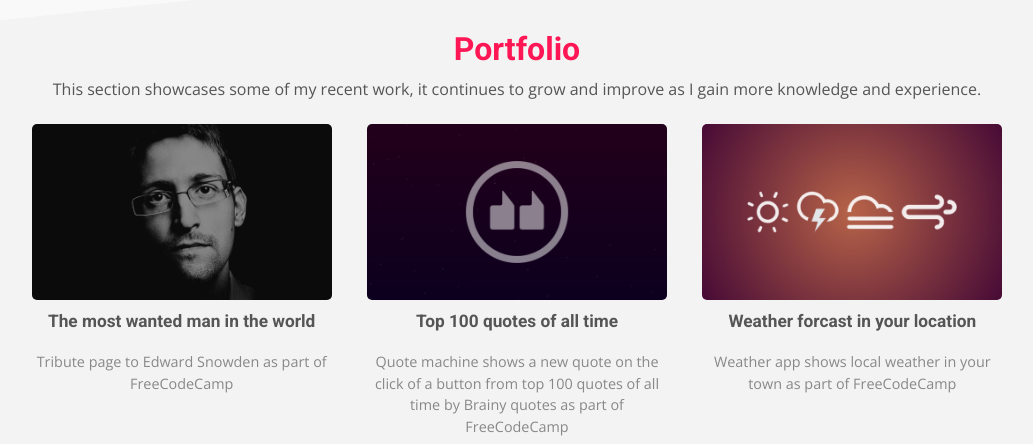
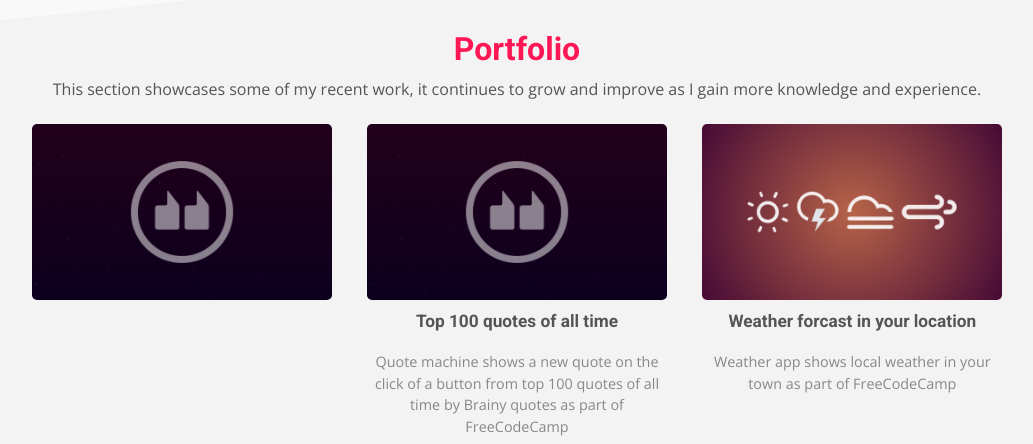
Before and after one commit to afaisalsahar/afaisalsahar.github.io, a plain HTML site: page index.html in a window 1280 px wide. Shown: the part 1380-1824 px from the top of the page, without its empty margins (123-1156 px from the left). Drawn offline with nearby package versions, Linux system fonts and the light colour scheme; some packages are replaced by stand-ins of ours; a script that the page names is missing.

Commit message:
Update index.html

```diff
--- a/index.html
+++ b/index.html
@@ -136,9 +136,9 @@
           <div class="row justify-content-center">
             <div class="col-12 col-sm-6 col-md-4">
               <div class="project">
-                <a href="FCC-Tribute" target="_blank"><img class="img" src="project_1.png" alt="The most wanted man in the world, Tribute to Edward Snowden"></a>
-                <p class="title">The most wanted man in the world</p>
-                <p class="desc">Tribute page to Edward Snowden as part of FreeCodeCamp</p>
+                <a href="FCC-Tribute" target="_blank"><img class="img" src="project_2.png" alt="ALT"></a>
+                <p class="title">&nbsp;</p>
+                <p class="desc">&nbsp;</p>
               </div>
             </div>
             <div class="col-12 col-sm-6 col-md-4">
```
